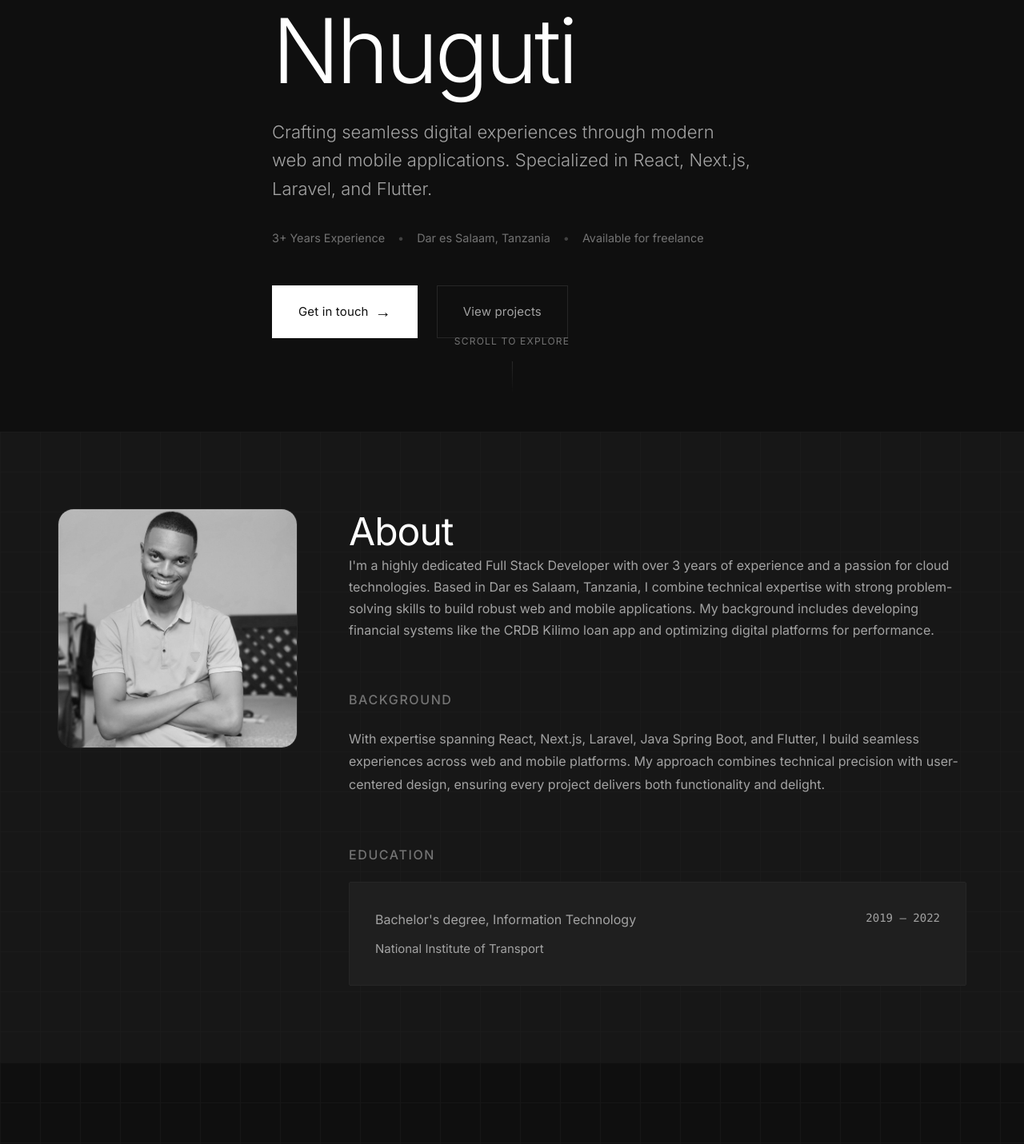
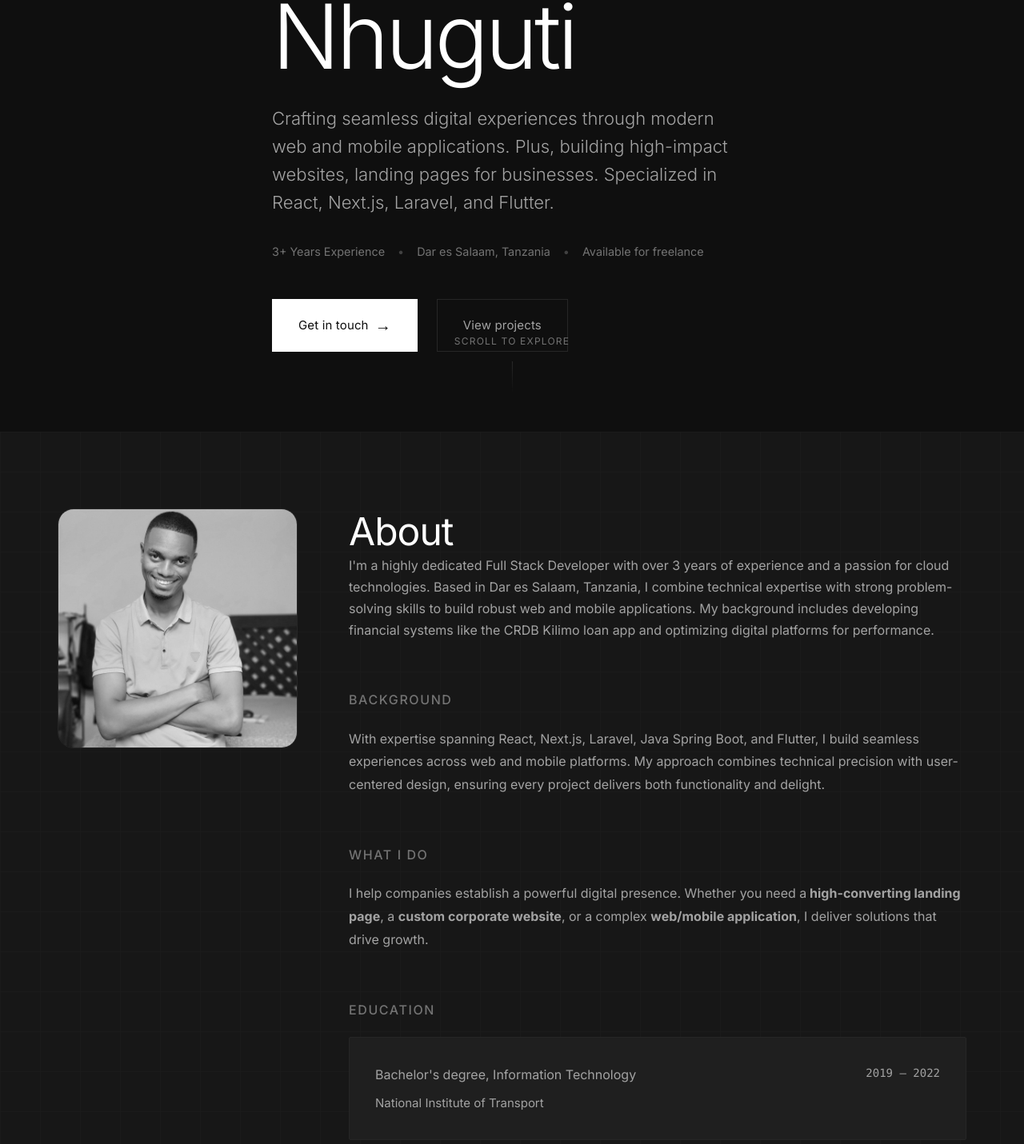
Before and after one commit to Lewy8/lewis-portfolio, a Next.js app: page / in a window 1280 px wide. Shown: the part 260-1691 px from the top of the page at 80% size. Built offline with nearby package versions, Linux system fonts and the light colour scheme.

Commit message:
minor addtion

```diff
--- a/src/components/About.js
+++ b/src/components/About.js
@@ -35,6 +35,15 @@ export default function About() {
                             </div>
 
                             <div className={styles.block}>
+                                <h3>What I Do</h3>
+                                <p>
+                                    I help companies establish a powerful digital presence. Whether you need a
+                                    <strong> high-converting landing page</strong>, a <strong>custom corporate website</strong>,
+                                    or a complex <strong>web/mobile application</strong>, I deliver solutions that drive growth.
+                                </p>
+                            </div>
+
+                            <div className={styles.block}>
                                 <h3>Education</h3>
                                 <div className={styles.education}>
                                     <div>
--- a/src/components/Hero.js
+++ b/src/components/Hero.js
@@ -10,7 +10,7 @@ export default function Hero() {
                         Lewis<br />Nhuguti
                     </h1>
                     <p className={styles.description}>
-                        Crafting seamless digital experiences through modern web and mobile applications.
+                        Crafting seamless digital experiences through modern web and mobile applications. Plus, building high-impact websites, landing pages for businesses.
                         Specialized in React, Next.js, Laravel, and Flutter.
                     </p>
                     <div className={styles.meta}>
```
